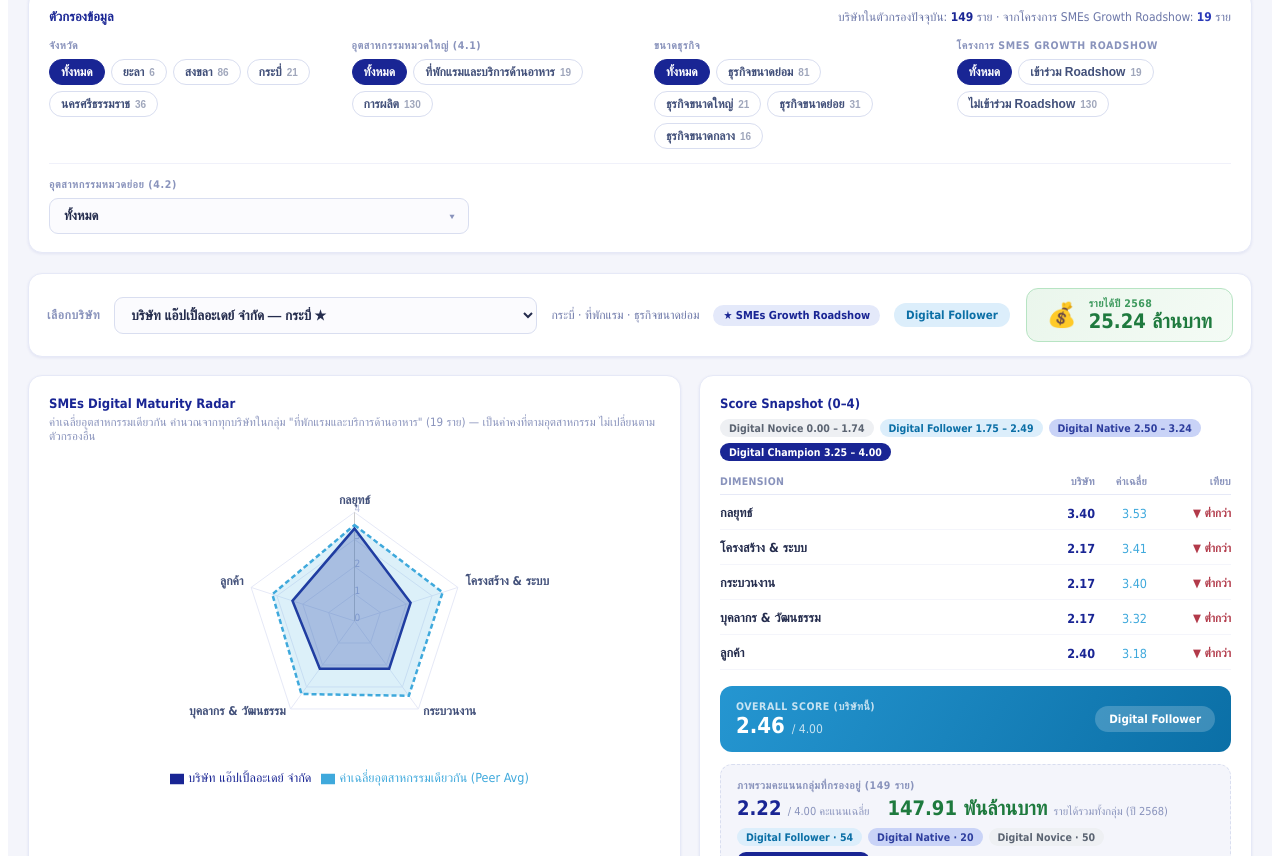
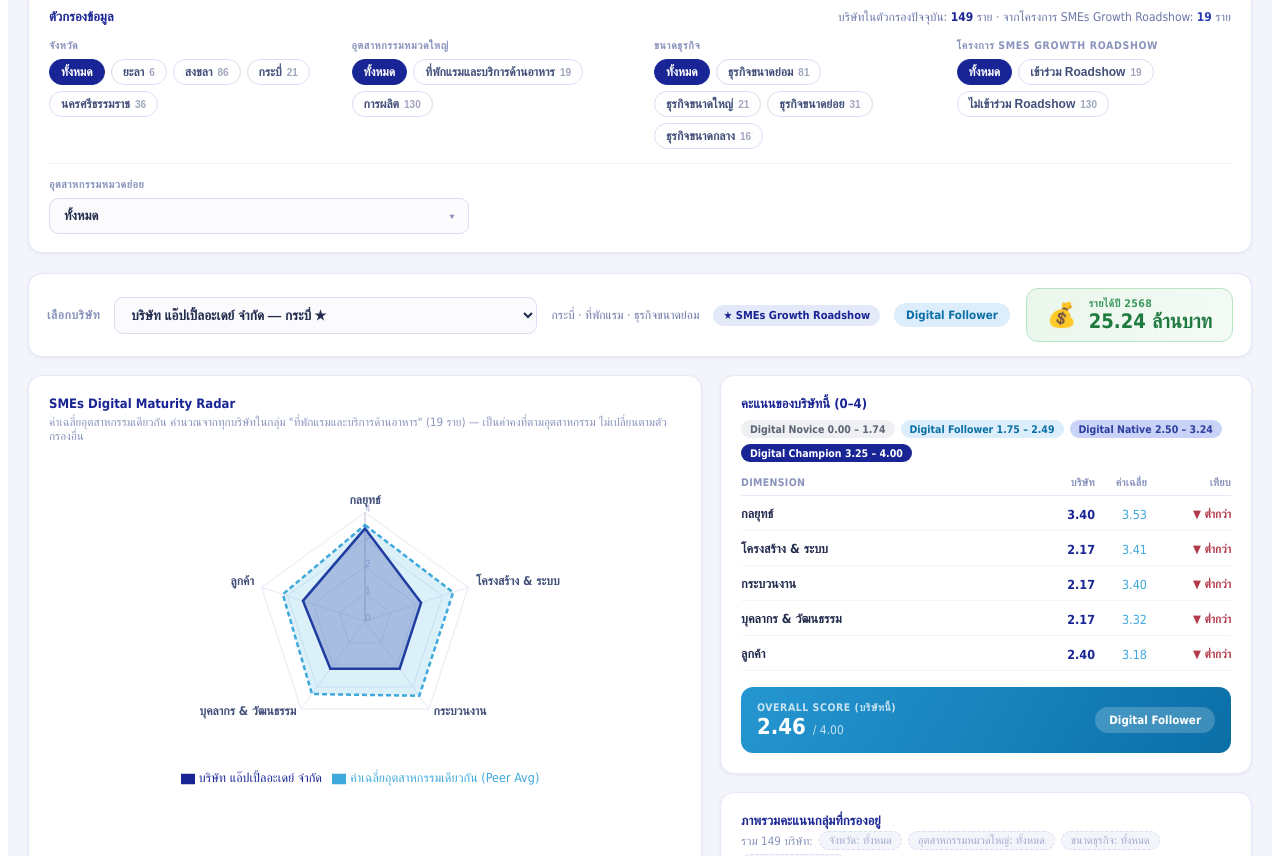
Before and after one commit to juniortortrakoon/dm-SMEsGrowth--dashboard, a React (Vite) app: page / in a window 1280 px wide. Shown: the part 144-1000 px from the top of the page. Built offline with nearby package versions, Linux system fonts and the light colour scheme.

Commit message:
Update App.jsx

```diff
--- a/src/App.jsx
+++ b/src/App.jsx
@@ -184,9 +184,19 @@ export default function HotelDMRadarDashboard() {
 
   const roadshowLabel = (d) => (d.roadshow === 1 ? 'เข้าร่วม Roadshow' : 'ไม่เข้าร่วม Roadshow');
 
+  // Options list reflects ALL currently active filters except tsic2 itself, so the
+  // dropdown never shows a subcategory that has zero companies left under the
+  // current province / size / roadshow selection.
   const tsic2Options = useMemo(() => {
-    return uniq(RAW_DATA.filter((d) => tsic1Sel.includes(d.tsic1)).map((d) => d.tsic2)).sort();
-  }, [tsic1Sel]);
+    return uniq(
+      RAW_DATA.filter((d) =>
+        tsic1Sel.includes(d.tsic1) &&
+        provinceSel.includes(d.province) &&
+        sizeSel.includes(d.size) &&
+        roadshowSel.includes(roadshowLabel(d))
+      ).map((d) => d.tsic2)
+    ).sort();
+  }, [tsic1Sel, provinceSel, sizeSel, roadshowSel]);
 
   const effectiveTsic2Sel = useMemo(() => {
     const stillValid = tsic2Sel.filter((t) => tsic2Options.includes(t));
@@ -205,29 +215,47 @@ export default function HotelDMRadarDashboard() {
 
   const roadshowCountInFiltered = useMemo(() => filtered.filter((d) => d.roadshow === 1).length, [filtered]);
 
+  // Cross-filtered counts (Power-BI style): each dimension's chip counts reflect ALL
+  // OTHER currently active filters combined, so the numbers always match what you'd
+  // actually get if you picked that chip given everything else that's selected.
   const provinceCounts = useMemo(() => {
     const m = {};
-    RAW_DATA.filter((d) => tsic1Sel.includes(d.tsic1)).forEach((d) => { m[d.province] = (m[d.province] || 0) + 1; });
+    RAW_DATA.filter((d) =>
+      tsic1Sel.includes(d.tsic1) && sizeSel.includes(d.size) &&
+      effectiveTsic2Sel.includes(d.tsic2) && roadshowSel.includes(roadshowLabel(d))
+    ).forEach((d) => { m[d.province] = (m[d.province] || 0) + 1; });
     return m;
-  }, [tsic1Sel]);
+  }, [tsic1Sel, sizeSel, effectiveTsic2Sel, roadshowSel]);
   const tsic1Counts = useMemo(() => {
     const m = {};
-    RAW_DATA.filter((d) => provinceSel.includes(d.province)).forEach((d) => { m[d.tsic1] = (m[d.tsic1] || 0) + 1; });
+    RAW_DATA.filter((d) =>
+      provinceSel.includes(d.province) && sizeSel.includes(d.size) &&
+      effectiveTsic2Sel.includes(d.tsic2) && roadshowSel.includes(roadshowLabel(d))
+    ).forEach((d) => { m[d.tsic1] = (m[d.tsic1] || 0) + 1; });
     return m;
-  }, [provinceSel]);
+  }, [provinceSel, sizeSel, effectiveTsic2Sel, roadshowSel]);
   const sizeCounts = useMemo(() => {
     const m = {};
-    RAW_DATA.filter((d) => provinceSel.includes(d.province) && tsic1Sel.includes(d.tsic1) && effectiveTsic2Sel.includes(d.tsic2)).forEach((d) => { m[d.size] = (m[d.size] || 0) + 1; });
+    RAW_DATA.filter((d) =>
+      provinceSel.includes(d.province) && tsic1Sel.includes(d.tsic1) &&
+      effectiveTsic2Sel.includes(d.tsic2) && roadshowSel.includes(roadshowLabel(d))
+    ).forEach((d) => { m[d.size] = (m[d.size] || 0) + 1; });
     return m;
-  }, [provinceSel, tsic1Sel, effectiveTsic2Sel]);
+  }, [provinceSel, tsic1Sel, effectiveTsic2Sel, roadshowSel]);
   const tsic2Counts = useMemo(() => {
     const m = {};
-    RAW_DATA.filter((d) => provinceSel.includes(d.province) && tsic1Sel.includes(d.tsic1) && sizeSel.includes(d.size)).forEach((d) => { m[d.tsic2] = (m[d.tsic2] || 0) + 1; });
+    RAW_DATA.filter((d) =>
+      provinceSel.includes(d.province) && tsic1Sel.includes(d.tsic1) &&
+      sizeSel.includes(d.size) && roadshowSel.includes(roadshowLabel(d))
+    ).forEach((d) => { m[d.tsic2] = (m[d.tsic2] || 0) + 1; });
     return m;
-  }, [provinceSel, tsic1Sel, sizeSel]);
+  }, [provinceSel, tsic1Sel, sizeSel, roadshowSel]);
   const roadshowCounts = useMemo(() => {
     const m = {};
-    RAW_DATA.filter((d) => provinceSel.includes(d.province) && tsic1Sel.includes(d.tsic1) && sizeSel.includes(d.size) && effectiveTsic2Sel.includes(d.tsic2)).forEach((d) => {
+    RAW_DATA.filter((d) =>
+      provinceSel.includes(d.province) && tsic1Sel.includes(d.tsic1) &&
+      sizeSel.includes(d.size) && effectiveTsic2Sel.includes(d.tsic2)
+    ).forEach((d) => {
       const lbl = roadshowLabel(d);
       m[lbl] = (m[lbl] || 0) + 1;
     });
@@ -257,6 +285,41 @@ export default function HotelDMRadarDashboard() {
     });
     return avg;
   }, [peerGroup]);
+
+  // Structured summary of exactly which filter values are currently active, so the
+  // group overview card can visually highlight the dimensions that are actually
+  // narrowed down (bold/navy) versus left at "ทั้งหมด" (muted gray).
+  const filterSummaryParts = useMemo(() => {
+    const allTsic1 = uniq(RAW_DATA.map((d) => d.tsic1));
+    const allSizes = uniq(RAW_DATA.map((d) => d.size));
+    const parts = [];
+
+    parts.push({
+      label: 'จังหวัด',
+      value: provinceSel.length === ALL_PROVINCES.length ? 'ทั้งหมด' : provinceSel.join(', '),
+      active: provinceSel.length !== ALL_PROVINCES.length,
+    });
+    parts.push({
+      label: 'อุตสาหกรรมหมวดใหญ่',
+      value: tsic1Sel.length === allTsic1.length ? 'ทั้งหมด' : tsic1Sel.join(', '),
+      active: tsic1Sel.length !== allTsic1.length,
+    });
+    if (effectiveTsic2Sel.length !== tsic2Options.length) {
+      parts.push({ label: 'อุตสาหกรรมหมวดย่อย', value: effectiveTsic2Sel.join(', '), active: true });
+    }
+    parts.push({
+      label: 'ขนาดธุรกิจ',
+      value: sizeSel.length === allSizes.length ? 'ทั้งหมด' : sizeSel.join(', '),
+      active: sizeSel.length !== allSizes.length,
+    });
+    parts.push({
+      label: 'Roadshow',
+      value: roadshowSel.length === ROADSHOW_OPTIONS.length ? 'ทั้งหมด' : roadshowSel.join(', '),
+      active: roadshowSel.length !== ROADSHOW_OPTIONS.length,
+    });
+
+    return parts;
+  }, [provinceSel, tsic1Sel, sizeSel, roadshowSel, effectiveTsic2Sel, tsic2Options]);
 
   // Overview stats for the WHOLE currently filtered group (all slicers, both industries if both checked)
   const groupOverview = useMemo(() => {
@@ -378,14 +441,14 @@ export default function HotelDMRadarDashboard() {
 
         <div style={{ display: 'flex', flexWrap: 'wrap', gap: '16px 28px', marginBottom: 14 }}>
           <SlicerGroup title="จังหวัด" options={ALL_PROVINCES} selected={provinceSel} onToggle={(v) => toggleIsolate(setProvinceSel, provinceSel, v, ALL_PROVINCES)} onShowAll={() => setProvinceSel(ALL_PROVINCES)} counts={provinceCounts} />
-          <SlicerGroup title="อุตสาหกรรมหมวดใหญ่ (4.1)" options={uniq(RAW_DATA.map((d) => d.tsic1))} selected={tsic1Sel} onToggle={(v) => toggleIsolate(setTsic1Sel, tsic1Sel, v, uniq(RAW_DATA.map((d) => d.tsic1)))} onShowAll={() => setTsic1Sel(uniq(RAW_DATA.map((d) => d.tsic1)))} counts={tsic1Counts} />
+          <SlicerGroup title="อุตสาหกรรมหมวดใหญ่" options={uniq(RAW_DATA.map((d) => d.tsic1))} selected={tsic1Sel} onToggle={(v) => toggleIsolate(setTsic1Sel, tsic1Sel, v, uniq(RAW_DATA.map((d) => d.tsic1)))} onShowAll={() => setTsic1Sel(uniq(RAW_DATA.map((d) => d.tsic1)))} counts={tsic1Counts} />
           <SlicerGroup title="ขนาดธุรกิจ" options={uniq(RAW_DATA.map((d) => d.size))} selected={sizeSel} onToggle={(v) => toggleIsolate(setSizeSel, sizeSel, v, uniq(RAW_DATA.map((d) => d.size)))} onShowAll={() => setSizeSel(uniq(RAW_DATA.map((d) => d.size)))} counts={sizeCounts} />
           <SlicerGroup title="โครงการ SMEs Growth Roadshow" options={ROADSHOW_OPTIONS} selected={roadshowSel} onToggle={(v) => toggleIsolate(setRoadshowSel, roadshowSel, v, ROADSHOW_OPTIONS)} onShowAll={() => setRoadshowSel(ROADSHOW_OPTIONS)} counts={roadshowCounts} />
         </div>
 
         <div style={{ paddingTop: 14, borderTop: '1px solid #F0F1FA' }}>
           <MultiSelectDropdown
-            title="อุตสาหกรรมหมวดย่อย (4.2)"
+            title="อุตสาหกรรมหมวดย่อย"
             options={tsic2Options}
             selected={effectiveTsic2Sel}
             onToggle={(v) => toggleMulti(setTsic2Sel, effectiveTsic2Sel, v)}
@@ -485,10 +548,12 @@ export default function HotelDMRadarDashboard() {
               </ResponsiveContainer>
             </div>
 
+            {/* Right column: Score snapshot card + Group overview card, same width, stacked */}
+            <div style={{ flex: '1 1 320px', display: 'flex', flexDirection: 'column', gap: 18 }}>
               {/* Score snapshot card */}
-            <div style={{ flex: '1 1 320px', background: '#FFFFFF', borderRadius: 14, padding: 20, boxShadow: '0 1px 3px rgba(25,37,148,0.08)', border: '1px solid #E6E9F7', display: 'flex', flexDirection: 'column' }}>
+              <div style={{ background: '#FFFFFF', borderRadius: 14, padding: 20, boxShadow: '0 1px 3px rgba(25,37,148,0.08)', border: '1px solid #E6E9F7', display: 'flex', flexDirection: 'column' }}>
                 <div style={{ fontSize: 13, fontWeight: 800, color: '#192594', marginBottom: 8 }}>
-                Score Snapshot (0–4)
+                  คะแนนของบริษัทนี้ (0–4)
                 </div>
                 <div style={{ display: 'flex', flexWrap: 'wrap', gap: 6, marginBottom: 14 }}>
                   {LEVEL_RANGES.map((lvl) => {
@@ -511,7 +576,7 @@ export default function HotelDMRadarDashboard() {
                     const cVal = selectedCompany[dim.key];
                     const pVal = peerAvg[dim.key];
                     const diff = Math.round((cVal - pVal) * 100) / 100;
-                  const up = diff > 0.05, down = diff < -0.05;
+                    const up = diff > 0, down = diff < 0;
                     return (
                       <div key={dim.key} style={{ display: 'grid', gridTemplateColumns: '1fr 52px 52px 84px', fontSize: 12.5, padding: '8px 0', borderBottom: '1px solid #F4F5FB', alignItems: 'center' }}>
                         <span style={{ fontWeight: 600, color: '#242C4D' }}>{dim.label}</span>
@@ -538,30 +603,50 @@ export default function HotelDMRadarDashboard() {
                     {selectedCompany.transition}
                   </span>
                 </div>
+              </div>
 
+              {/* Group overview card - same width as Score Snapshot, stacked below it */}
               {groupOverview && (
-                <div style={{ marginTop: 12, padding: '14px 16px', borderRadius: 12, background: '#F4F5FB', border: '1px dashed #D9DEF0' }}>
-                  <div style={{ display: 'flex', alignItems: 'center', justifyContent: 'space-between', marginBottom: 4 }}>
-                    <div style={{ fontSize: 10.5, color: '#8993BC', fontWeight: 700, textTransform: 'uppercase', letterSpacing: '0.05em' }}>
-                      ภาพรวมคะแนนกลุ่มที่กรองอยู่ ({groupOverview.n} ราย)
+                <div style={{
+                  background: '#FFFFFF', borderRadius: 14, padding: 20,
+                  boxShadow: '0 1px 3px rgba(25,37,148,0.08)', border: '1px solid #E6E9F7',
+                }}>
+                  <div style={{ fontSize: 13, fontWeight: 800, color: '#192594', marginBottom: 2 }}>
+                    ภาพรวมคะแนนกลุ่มที่กรองอยู่
                   </div>
+                  <div style={{ fontSize: 11.5, color: '#8993BC', marginBottom: 12, display: 'flex', flexWrap: 'wrap', alignItems: 'center', gap: '4px 6px' }}>
+                    <span>รวม {groupOverview.n} บริษัท:</span>
+                    {filterSummaryParts.map((p) => (
+                      <span
+                        key={p.label}
+                        style={{
+                          fontSize: 11, fontWeight: p.active ? 700 : 500,
+                          padding: '2px 9px', borderRadius: 999,
+                          background: p.active ? '#E4E9FA' : '#F4F5FB',
+                          color: p.active ? '#192594' : '#A3ABCF',
+                          border: p.active ? 'none' : '1px dashed #D9DEF0',
+                        }}
+                      >
+                        {p.label}: {p.value}
+                      </span>
+                    ))}
                   </div>
-                  <div style={{ display: 'flex', gap: 18, marginBottom: 8, flexWrap: 'wrap' }}>
+                  <div style={{ display: 'flex', gap: 24, marginBottom: 12, flexWrap: 'wrap' }}>
                     <div>
-                      <div style={{ fontSize: 20, color: '#192594', fontWeight: 800 }}>
-                        {groupOverview.avgOverall.toFixed(2)} <span style={{ fontSize: 11, fontWeight: 500, color: '#8993BC' }}>/ 4.00 คะแนนเฉลี่ย</span>
+                      <div style={{ fontSize: 22, color: '#192594', fontWeight: 800 }}>
+                        {groupOverview.avgOverall.toFixed(2)} <span style={{ fontSize: 11.5, fontWeight: 500, color: '#8993BC' }}>/ 4.00 คะแนนเฉลี่ย</span>
                       </div>
                     </div>
                     <div>
-                      <div style={{ fontSize: 20, color: '#1E7A3E', fontWeight: 800 }}>
-                        {formatRevenue(groupOverview.totalRevenue)} <span style={{ fontSize: 11, fontWeight: 500, color: '#8993BC' }}>รายได้รวมทั้งกลุ่ม (ปี 2568)</span>
+                      <div style={{ fontSize: 22, color: '#1E7A3E', fontWeight: 800 }}>
+                        {formatRevenue(groupOverview.totalRevenue)} <span style={{ fontSize: 11.5, fontWeight: 500, color: '#8993BC' }}>รายได้รวมทั้งกลุ่ม (ปี 2568)</span>
                       </div>
                     </div>
                   </div>
                   <div style={{ display: 'flex', flexWrap: 'wrap', gap: 6 }}>
                     {Object.entries(groupOverview.transitionCounts).map(([lvl, cnt]) => (
                       <span key={lvl} style={{
-                        fontSize: 10.5, fontWeight: 700, padding: '3px 9px', borderRadius: 999,
+                        fontSize: 11, fontWeight: 700, padding: '4px 11px', borderRadius: 999,
                         background: (TRANSITION_COLORS[lvl] || TRANSITION_COLORS['Digital Follower']).bg,
                         color: (TRANSITION_COLORS[lvl] || TRANSITION_COLORS['Digital Follower']).text,
                       }}>
@@ -578,7 +663,7 @@ export default function HotelDMRadarDashboard() {
 
       <div style={{ padding: '4px 28px 24px', fontSize: 11, color: '#A3ABCF', display: 'flex', alignItems: 'center', gap: 8 }}>
         <img src={LOGO_SRC} alt="ETDA" style={{ height: 14, opacity: 0.6 }} />
-        แหล่งข้อมูล: ETDA SMEs e-Commerce Survey 2569 · กลุ่มอุตสาหกรรมหมวดใหญ่ "ที่พักแรมและบริการด้านอาหาร" และ "การผลิต" (TSIC Level 1) · n = {RAW_DATA.length} บริษัท จาก 4 จังหวัดภาคใต้ที่กำหนด (ยะลา/สงขลา/กระบี่/นครศรีธรรมราช) · ★ = เข้าร่วมโครงการ SMEs Growth Roadshow · เส้น "ค่าเฉลี่ยอุตสาหกรรมเดียวกัน" คำนวณจากทุกบริษัทในอุตสาหกรรมหมวดใหญ่เดียวกันเสมอ (ค่าคงที่ ไม่ปรับตาม slicer) ส่วนกล่อง "ภาพรวมคะแนนกลุ่มที่กรองอยู่" จะเปลี่ยนตามตัวกรองที่เลือก · ตัวเลขรายได้เป็นรายได้รวมปีบัญชี 2568 ที่ใช้ประกอบการสำรวจ e-Commerce ปี 2569
+        แหล่งข้อมูล: ETDA e-Commerce Survey 2569 · กลุ่มอุตสาหกรรมหมวดใหญ่ "ที่พักแรมและบริการด้านอาหาร" และ "การผลิต" (TSIC Level 1) · n = {RAW_DATA.length} บริษัท จาก 4 จังหวัดภาคใต้ที่กำหนด (ยะลา/สงขลา/กระบี่/นครศรีธรรมราช) · ★ = เข้าร่วมโครงการ SMEs Growth Roadshow · เส้น "ค่าเฉลี่ยอุตสาหกรรมเดียวกัน" คำนวณจากทุกบริษัทในอุตสาหกรรมหมวดใหญ่เดียวกันเสมอ (ค่าคงที่ ไม่ปรับตาม slicer) ส่วนกล่อง "ภาพรวมคะแนนกลุ่มที่กรองอยู่" จะเปลี่ยนตามตัวกรองที่เลือก · ตัวเลขรายได้เป็นรายได้รวมปีบัญชี 2568 ที่ใช้ประกอบการสำรวจ e-Commerce ปี 2569
       </div>
     </div>
   );
```
Lines whose indentation alone changed are shown as unchanged.
